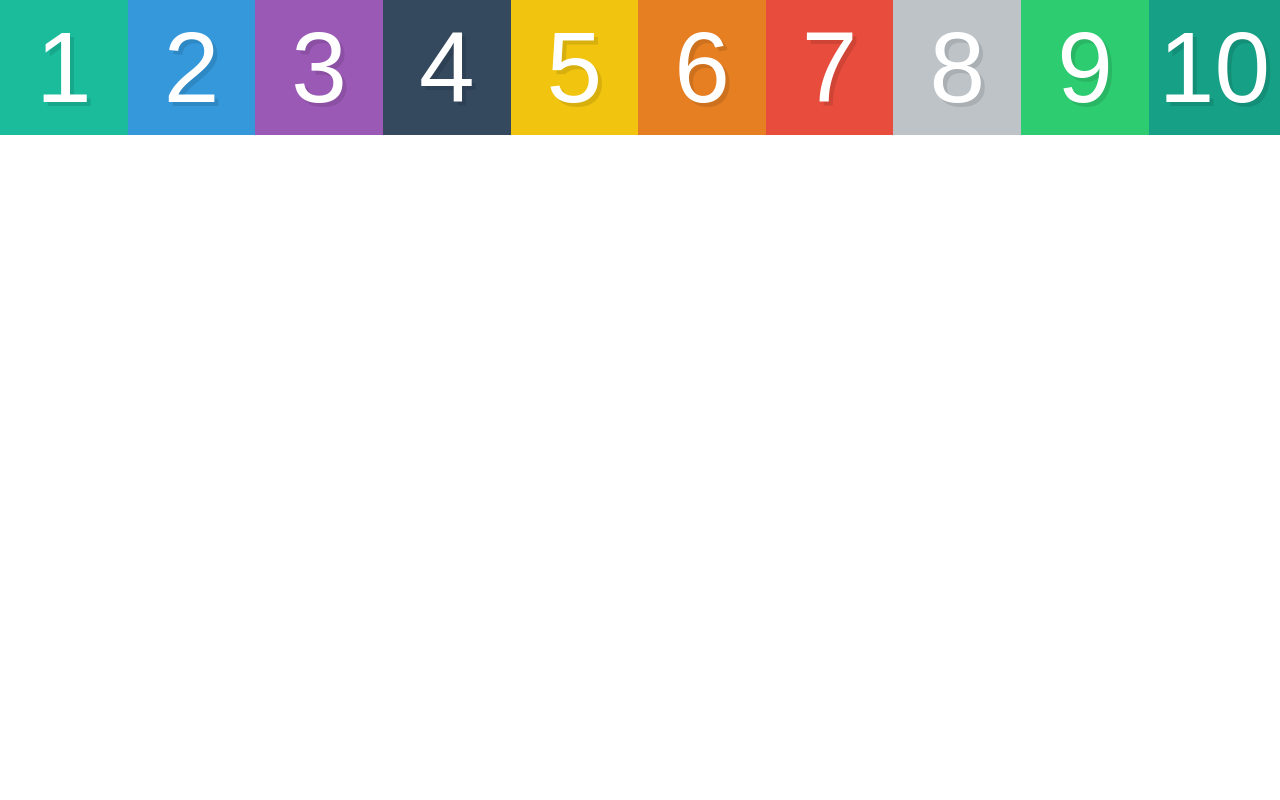
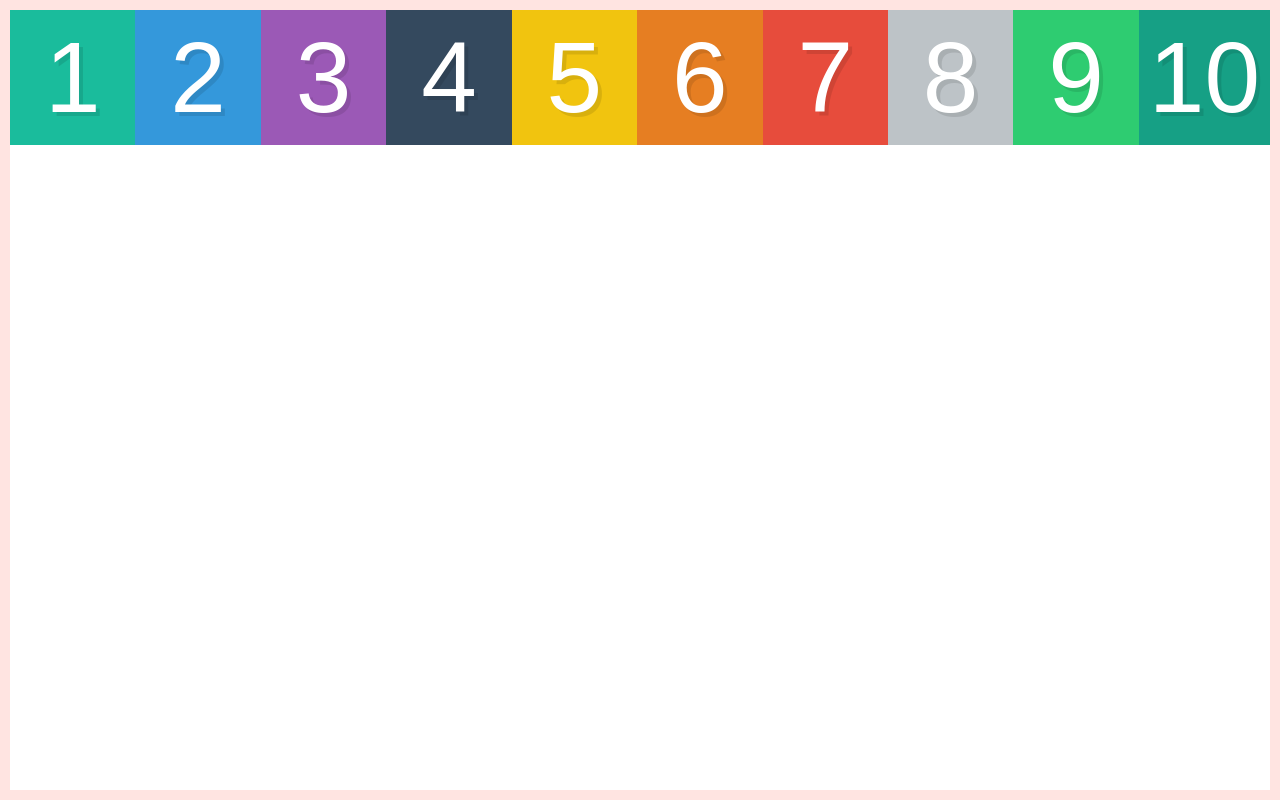
Before and after one commit to theleoad/What-The-Flexbox, a plain HTML site: page intro/index.html in a window 1280 px wide. Drawn offline with Linux system fonts and the light colour scheme.

Commit message:
Resolução de mais exercícios

```diff
--- a/flex-grow-and-shrink/style.css
+++ b/flex-grow-and-shrink/style.css
@@ -34,9 +34,9 @@ input[type=reset],input[type=submit]{-webkit-appearance:button;cursor:pointer;}b
 }
 
 .box1 {
-  flex:10 5 400px;
+  flex: 10 1 400px;
 }
 
 .box2 {
-  flex:1 1 400px;
+  flex: 1 10 400px;
 }
--- a/flex-wrapping-and-columns/style.css
+++ b/flex-wrapping-and-columns/style.css
@@ -31,22 +31,17 @@ input[type=reset],input[type=submit]{-webkit-appearance:button;cursor:pointer;}b
 /* We start writing out flexbox here. The above is just page setup */
 .container {
   display:flex;
-  flex-wrap:wrap;
-  flex-direction:column;
-  border:10px solid goldenrod;
-  height:100vh;
+  flex-wrap: wrap;
+  flex-direction: column;
+  border: 10px solid palegreen;
+  height: 100vh;
 }
 
 .box {
-  flex-basis:250px;
-  flex-grow:1;
+  flex-basis: 250px;
+  flex-grow: 1;
 }
 
-
 .box3 {
-  flex-grow:5;
+  flex-grow: 5;
 }
-
-.box4 {
-  flex-basis:100px;
-}
--- a/flexbox-sizing/style.css
+++ b/flexbox-sizing/style.css
@@ -34,9 +34,13 @@ input[type=reset],input[type=submit]{-webkit-appearance:button;cursor:pointer;}b
 }
 
 .box {
-  flex:1;
+  flex: 1;
 }
 
 .box2 {
-  flex:2;
+  flex: 2
 }
+
+.box4 {
+  flex: 0.5;
+}
--- a/intro/style.css
+++ b/intro/style.css
@@ -31,8 +31,11 @@ input[type=reset],input[type=submit]{-webkit-appearance:button;cursor:pointer;}b
 /* We start writing out flexbox here. The above is just page setup */
 .container {
   display: flex;
+  border: 10px solid mistyrose;
+  min-height: 100vh;
+  align-items: flex-start;
 }
 
 .box {
-  flex: 1;
+  width: 33.333%;
 }
```
Also changed, not shown: flex-wrapping-and-columns/gulpfile.js (added, +8 -0 lines), flex-wrapping-and-columns/package.json (added, +15 -0 lines), flexbox-nav/index.html (+1 -1 lines), flexbox-nav/style.css (+20 -1 lines), flex-wrapping-and-columns/build/style.css (added).
